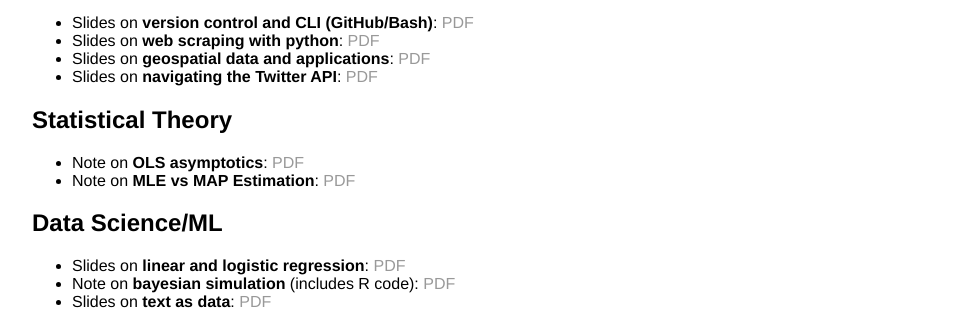
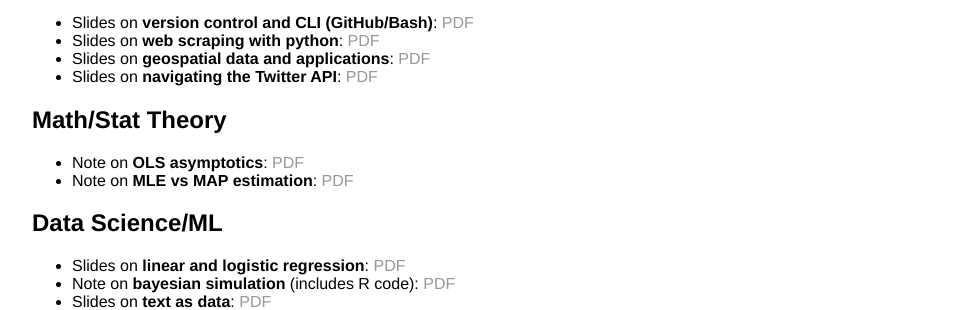
Before and after one commit to 12mre1/12mre1.github.io, a Jekyll site: the page built from teach/index.html, in a window 1280 px wide. Shown: the part 341-651 px from the top of the page, without its empty margins (160-1114 px from the left). Built offline with Jekyll 4.4.1, drawn with Linux system fonts in a browser that asks for light colours.

Commit message:
update teach

```diff
--- a/index.html
+++ b/index.html
@@ -14,6 +14,7 @@ title: Matthew Edwards
 			<li>I also worked as a <b>statistician</b> for </b>Study.com</li>
 			<li>I have a <b>BAH and MA in Economics</b> from Queen's University, where I also worked as a TA and RA</li>
 		</ul>
+	More details can be found on my CV (see above).
 	</p>
 
 	<p> Aside from research, I enjoy technical writing and education (see the blog above). I'm also working on a couple textbooks.  If you'd
--- a/teach/index.html
+++ b/teach/index.html
@@ -24,12 +24,12 @@ here is solely my own creation, but I don't claim any copyright. Please feel fre
 
 </ul>
 
-<h2>Statistical Theory</h2>
+<h2>Math/Stat Theory</h2>
 <ul>
 
 <li>Note on <b>OLS asymptotics</b>: <a href = "/teach/#" target="_blank">PDF</a></li>
 
-<li>Note on <b>MLE vs MAP Estimation</b>: <a href = "/teach/#" target="_blank">PDF</a></li>
+<li>Note on <b>MLE vs MAP estimation</b>: <a href = "/teach/#" target="_blank">PDF</a></li>
 
 </ul>
 
```
Also changed, not shown: _posts/2020-09-13-A-Formal-Notion-of-Games.md (+1 -1 lines).
